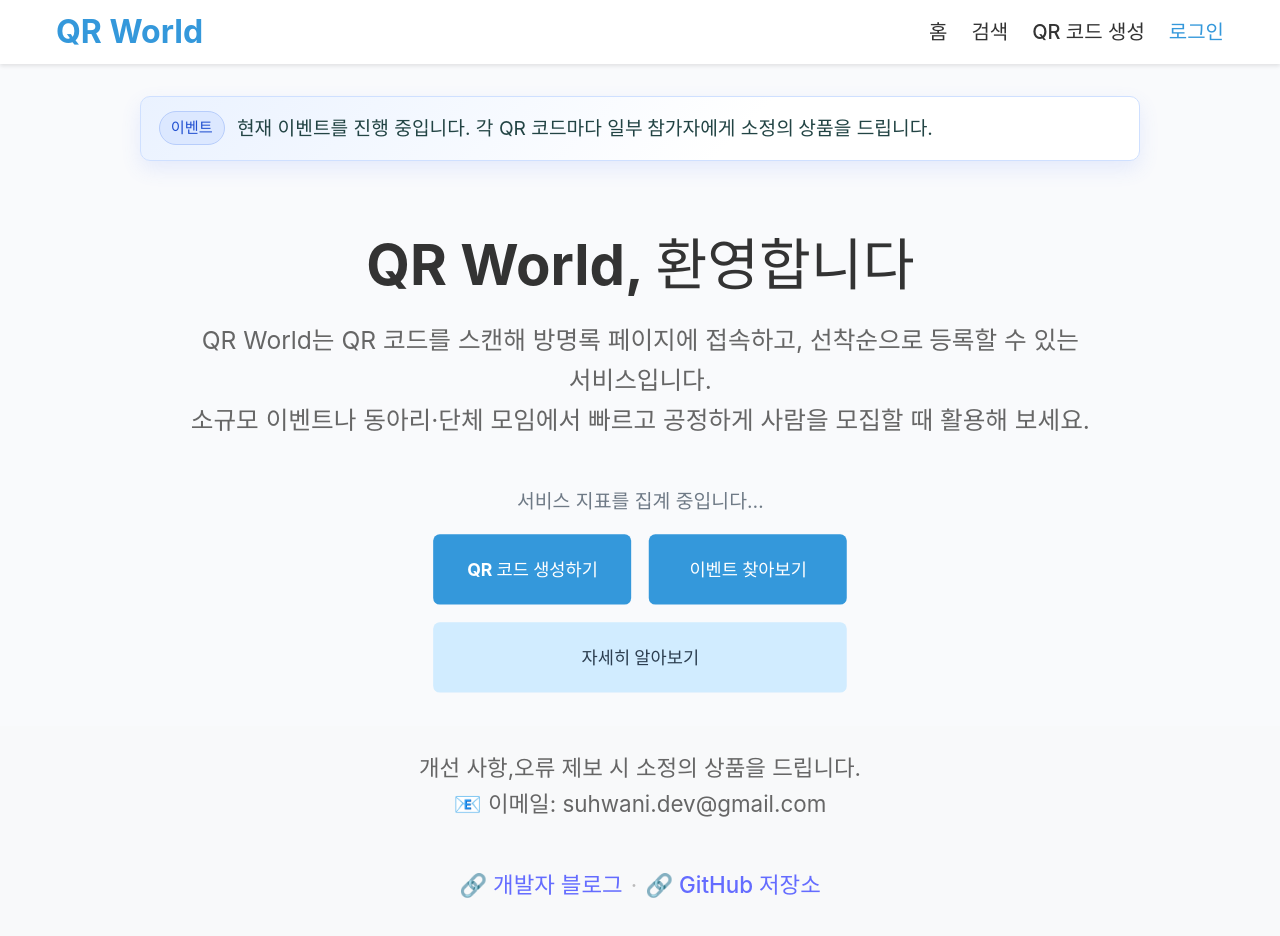
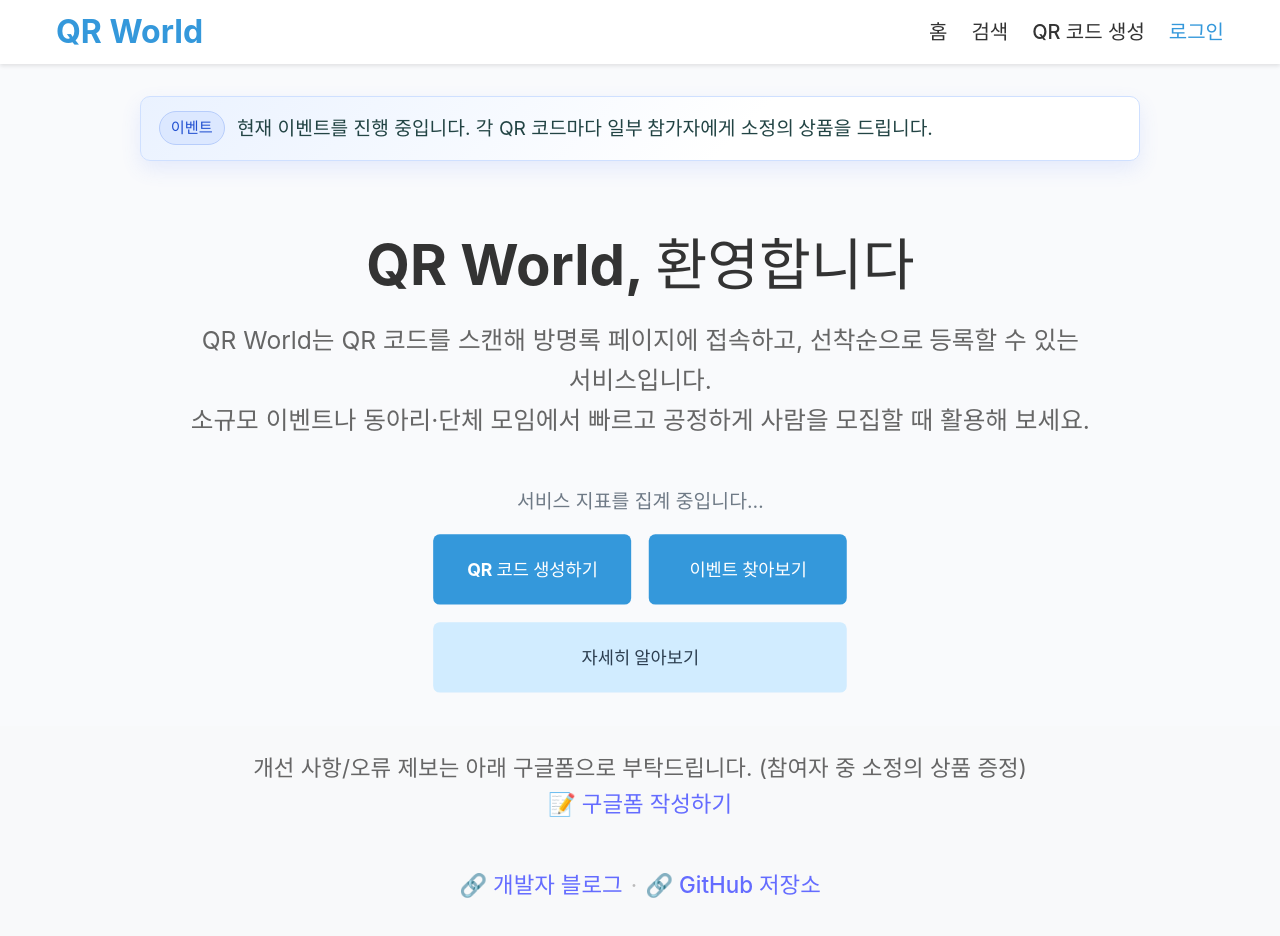
Before and after one commit to qr-playground/front, a React (Vite) app: page / in a window 1280 px wide. Shown: the top 936 px of the page. Built offline with nearby package versions, Linux system fonts and the light colour scheme; no server answers.

Commit message:
Feat: 구글폼 링크 추가

```diff
--- a/src/components/layout/Layout/Layout.tsx
+++ b/src/components/layout/Layout/Layout.tsx
@@ -14,9 +14,16 @@ const Layout: React.FC<LayoutProps> = ({ children }) => {
       <footer className="footer">
         <div className="footer-content">
           <p>
-            개선 사항,오류 제보 시 소정의 상품을 드립니다.
+            개선 사항/오류 제보는 아래 구글폼으로 부탁드립니다. (참여자 중
+            소정의 상품 증정)
             <br />
-            📧 이메일: suhwani.dev@gmail.com
+            <a
+              href="https://docs.google.com/forms/d/e/1FAIpQLSdgNG61y42xsheoVQgxTRU-PwjvhE_3YTUB-zV-YRW5EWxkdA/viewform?usp=header"
+              target="_blank"
+              rel="noopener noreferrer"
+            >
+              📝 구글폼 작성하기
+            </a>
           </p>
           <p style={{ marginTop: 8 }}>
             <a
@@ -32,7 +39,7 @@ const Layout: React.FC<LayoutProps> = ({ children }) => {
               target="_blank"
               rel="noopener noreferrer"
             >
-             🔗 GitHub 저장소
+              🔗 GitHub 저장소
             </a>
           </p>
         </div>
```
